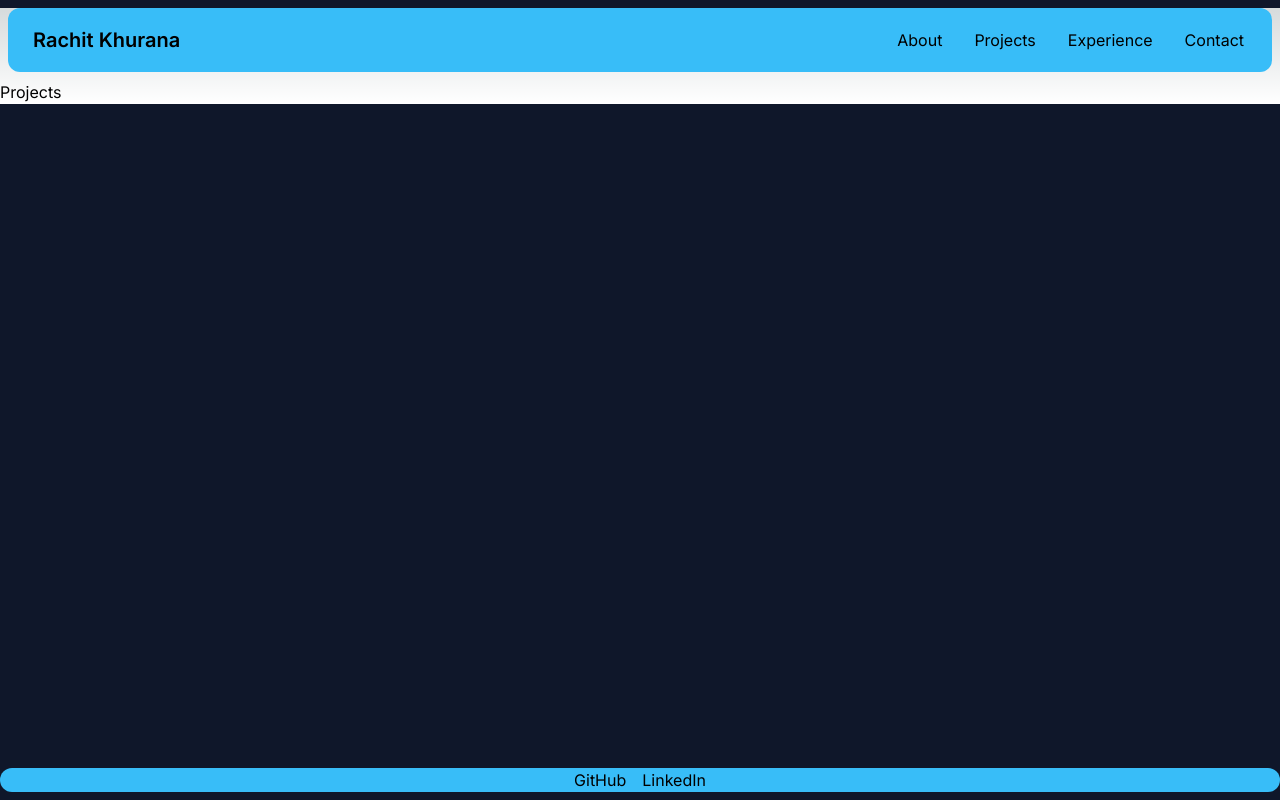
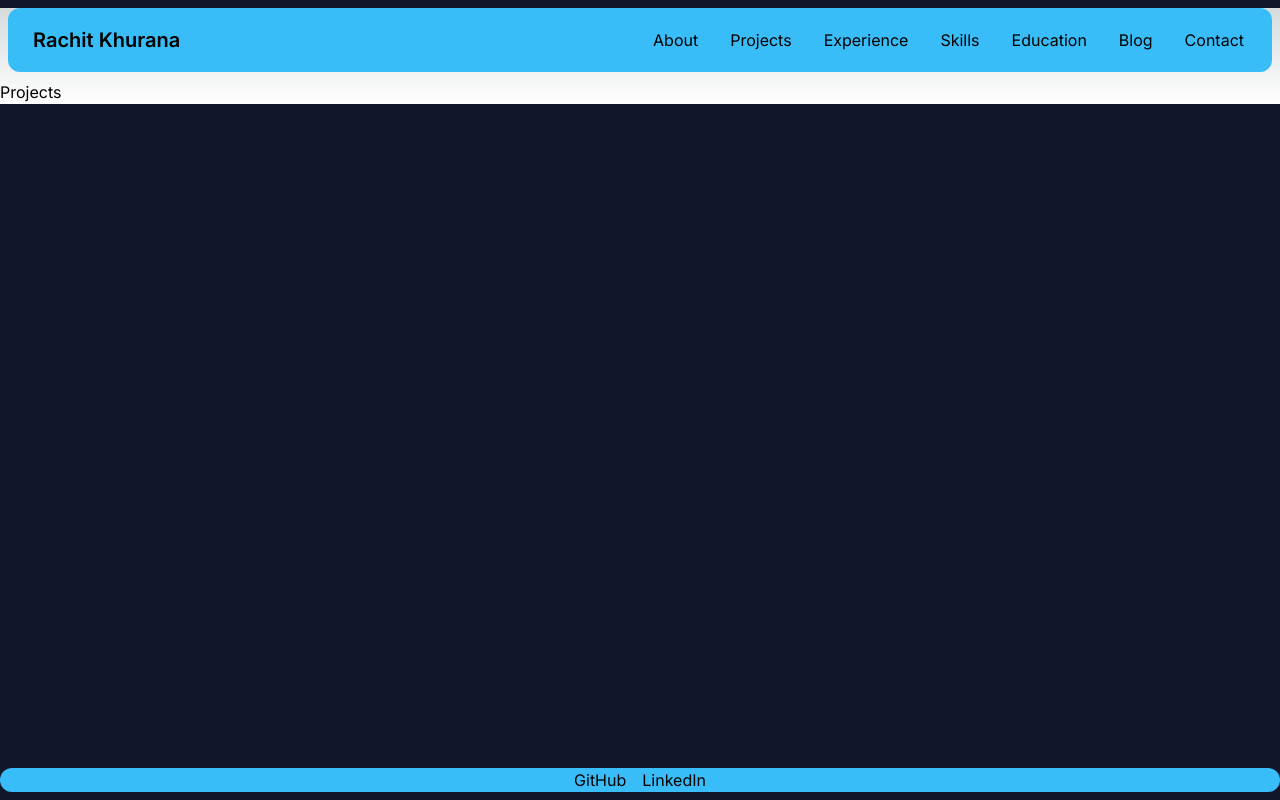
Before and after one commit to notnotrachit/notnotrachit.github.io, a Next.js app: page /projects in a window 1280 px wide. Built offline with nearby package versions, Linux system fonts and the light colour scheme.

Commit message:
added aos & typeit

```diff
--- a/app/layout.js
+++ b/app/layout.js
@@ -12,6 +12,9 @@ export const metadata = {
 export default function RootLayout({ children }) {
   return (
     <html lang="en" data-theme="night">
+      <head>
+        <link rel="stylesheet" href="https://unpkg.com/aos@next/dist/aos.css" />
+      </head>
       <body className={inter.className}>
         <div className="m-2">
           <div className="navbar bg-primary rounded-xl">
@@ -30,6 +33,15 @@ export default function RootLayout({ children }) {
                 </li>
                 <li>
                   <a>Experience</a>
+                </li>
+                <li>
+                  <a>Skills</a>
+                </li>
+                <li>
+                  <a>Education</a>
+                </li>
+                <li>
+                  <a>Blog</a>
                 </li>
                 <li>
                   <a>Contact</a>
--- a/app/page.js
+++ b/app/page.js
@@ -1,7 +1,25 @@
+"use client";
+import TypeIt from "typeit";
+import AOS from "aos";
+import { useEffect } from "react";
+
+
 export default function Home() {
+  useEffect(() => {
+  AOS.init({ duration: 2000 });
+  new TypeIt("#element", {
+    strings: "This is my portfolio!",
+    speed: 75,
+    loop: true,
+  }).go();
+}, []);
+
   return (
-    <main>
-      <h1>Home</h1>
+    <main className="bg-base-100">
+      <div className="flex-rows w-full justify-center bg-base-100" data-aos="zoom-in">
+        <h1 className="text-4xl font-bold">Rachit Khurana</h1>
+        <p id="element"></p>
+      </div>
     </main>
   )
 }
--- a/package.json
+++ b/package.json
@@ -9,6 +9,7 @@
     "lint": "next lint"
   },
   "dependencies": {
+    "aos": "^2.3.4",
     "autoprefixer": "10.4.14",
     "daisyui": "^2.51.6",
     "eslint": "8.41.0",
@@ -17,6 +18,7 @@
     "postcss": "8.4.23",
     "react": "18.2.0",
     "react-dom": "18.2.0",
-    "tailwindcss": "3.3.2"
+    "tailwindcss": "3.3.2",
+    "typeit": "^8.7.1"
   }
 }
```
Also changed, not shown: 1 other file (tests, documents, lock files or other folders).
